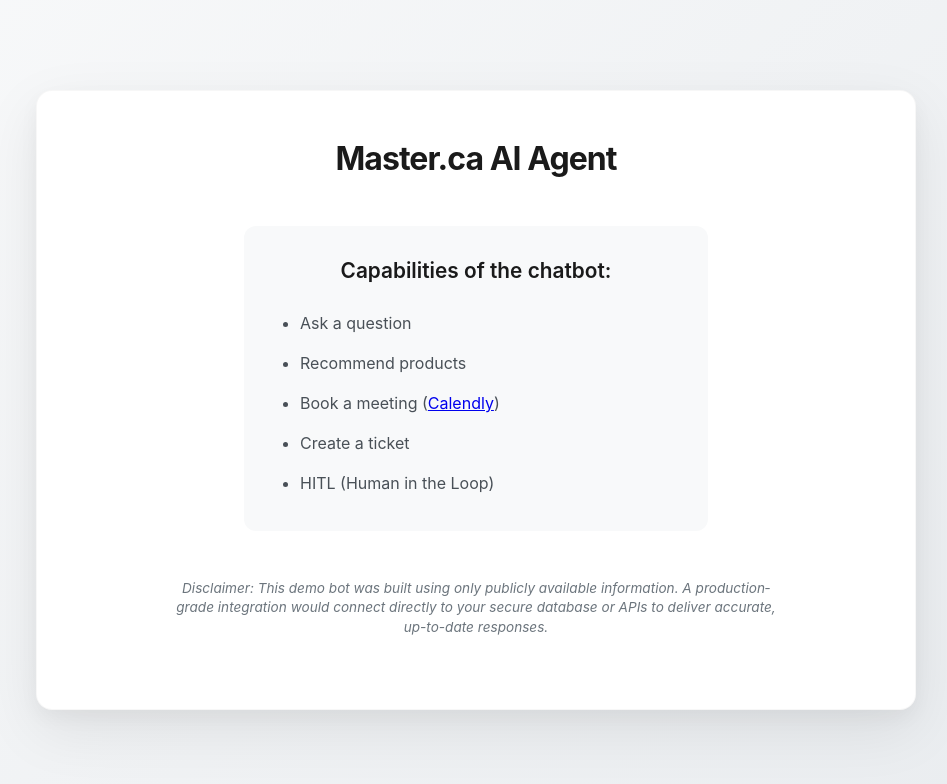
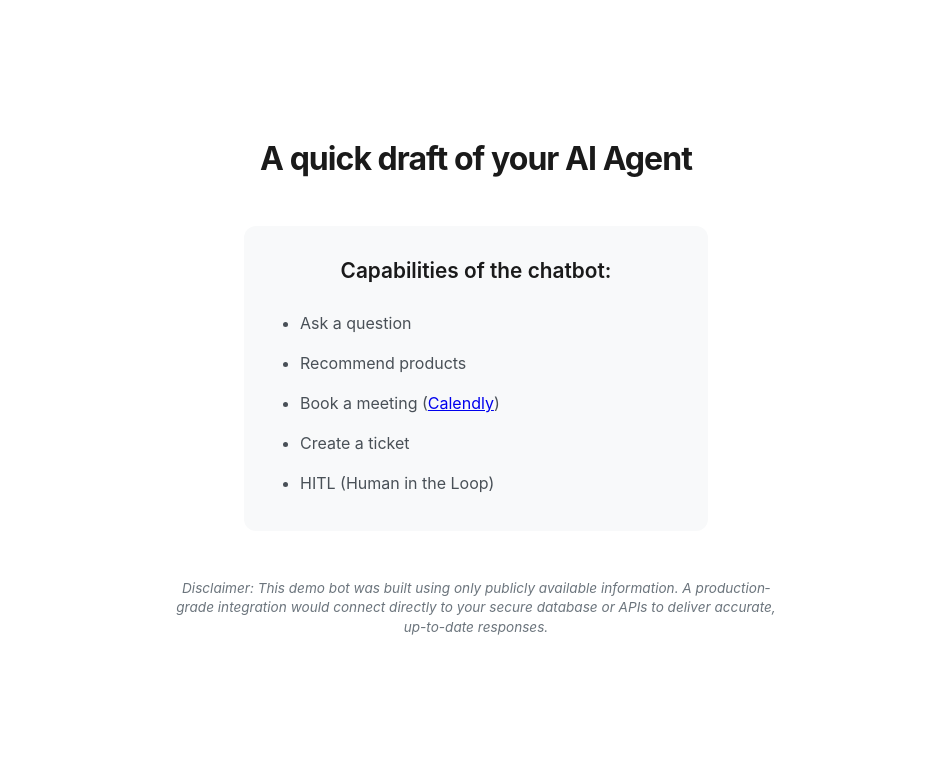
Before and after one commit to nabilbotpress/botpress-growth-outreach, a plain HTML site: page index.html in a window 1280 px wide. Shown: the whole page, without its empty margins (164-1111 px from the left). Drawn offline with Linux system fonts and the light colour scheme; a script that the page names is missing.

Commit message:
Update index.html

```diff
--- a/index.html
+++ b/index.html
@@ -6,7 +6,7 @@
   <title>Botpress x Master Chatbot Demo</title>
   <style>
     body {
-      background: linear-gradient(135deg, #f8f9fa 0%, #e9ecef 100%);
+      /* background: linear-gradient(135deg, #f8f9fa 0%, #ffffff 100%); */
       color: #2d3436;
       min-height: 100vh;
       margin: 0;
@@ -19,7 +19,7 @@
       position: relative;
       background: white;
       border-radius: 16px;
-      box-shadow: 0 20px 60px rgba(0,0,0,0.08), 0 8px 20px rgba(0,0,0,0.04);
+      /* box-shadow: 0 20px 60px rgba(255, 255, 255, 0.08), 0 8px 20px rgba(0,0,0,0.04); */
       padding: 3rem 4rem 4rem;
       max-width: 750px;
       width: 100%;
@@ -28,7 +28,7 @@
       flex-direction: column;
       align-items: center;
       gap: 2rem;
-      border: 1px solid rgba(0,0,0,0.03);
+      /* border: 1px solid rgba(0,0,0,0.03); */
     }
     .demo-header {
       display: flex;
@@ -262,7 +262,7 @@
     <div class="demo-header">
       <div class="logo-container">
         <!-- <img src="icon.jpeg" alt="Botpress Logo" /> -->
-        <h1 class="demo-title">Master.ca AI Agent</h1>
+        <h1 class="demo-title">A quick draft of your AI Agent</h1>
         <!-- <img src="https://files.bpcontent.cloud/2025/05/20/20/20250520201714-3CPCO6CE.png" alt="Master.ca Logo" /> -->
       </div>
     </div>
```
